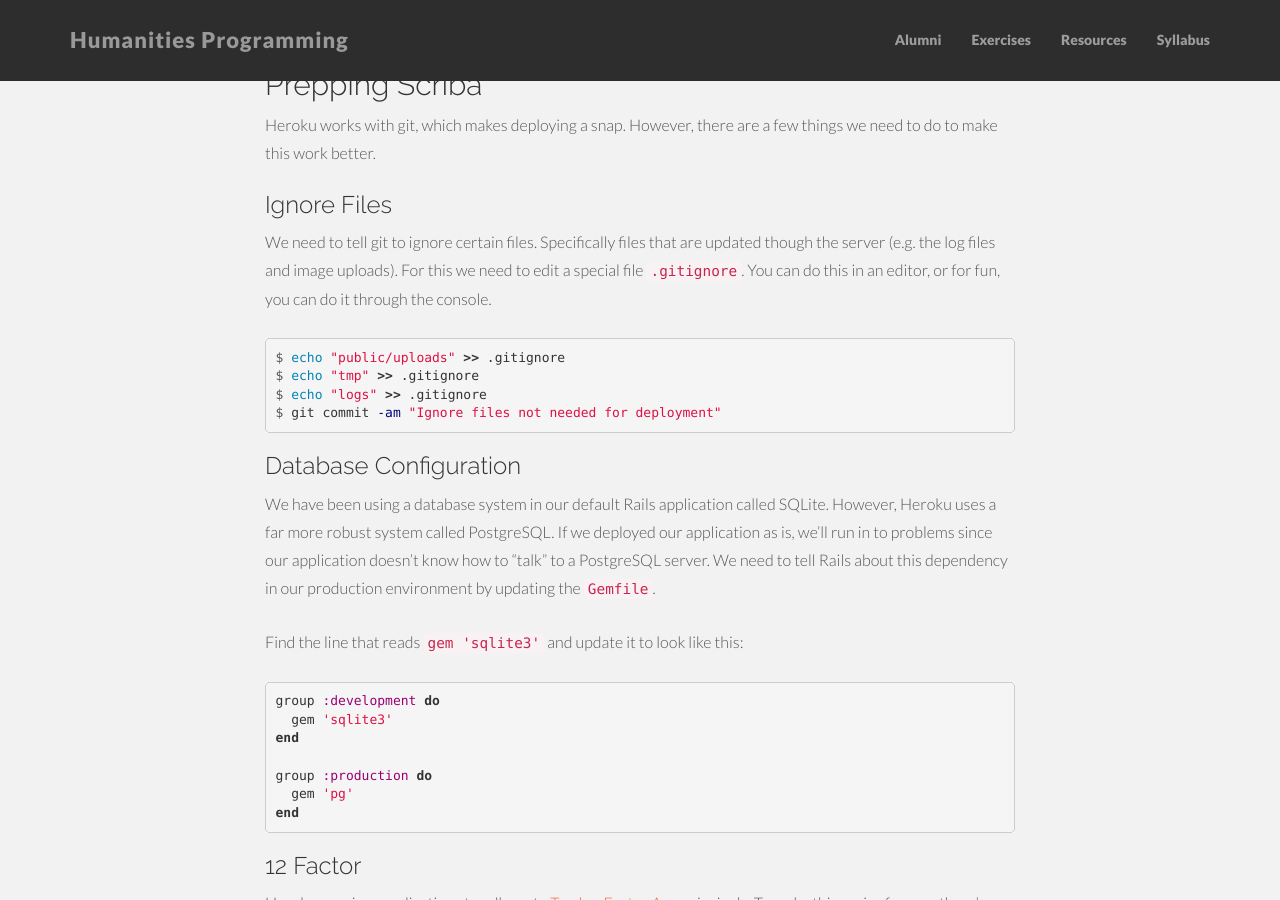
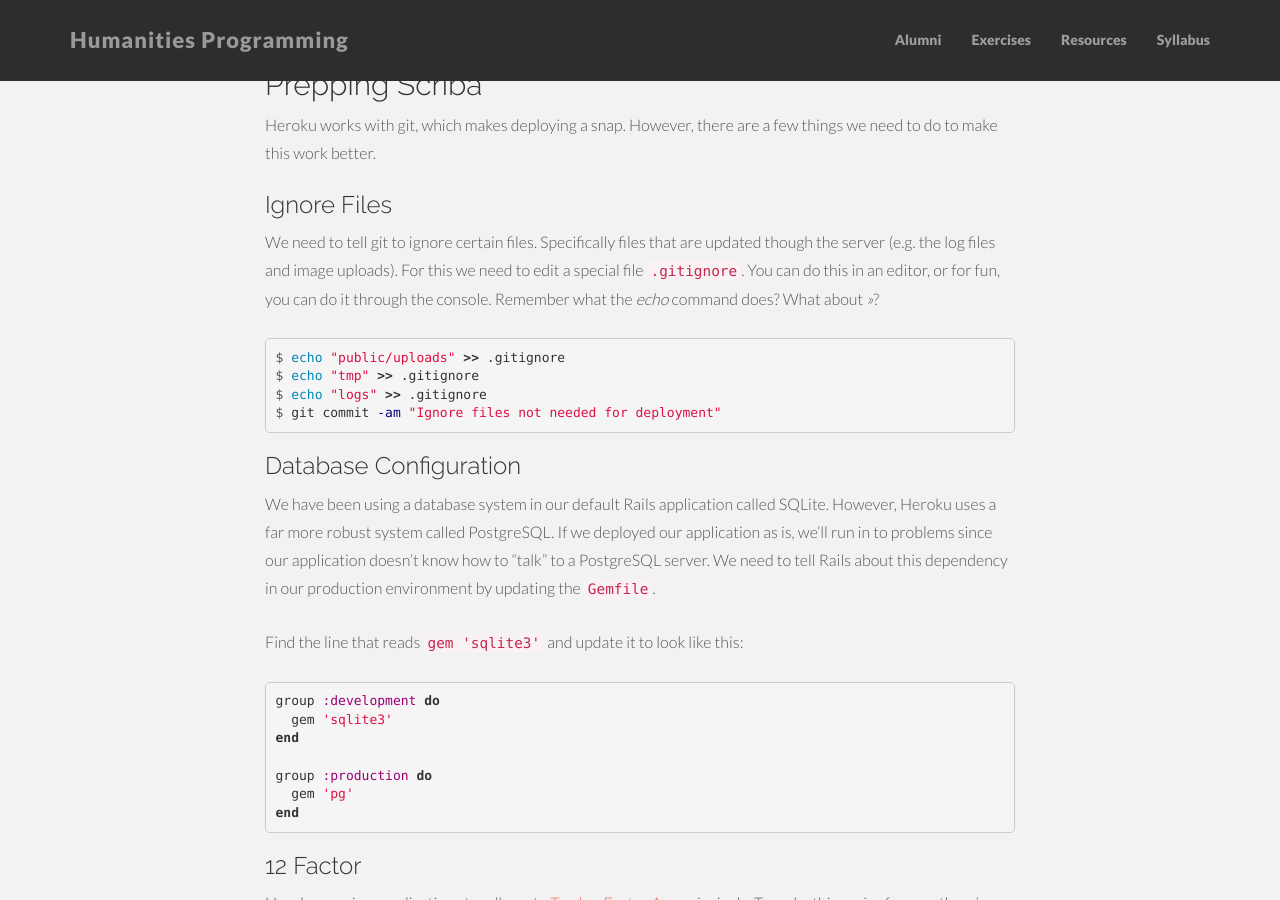
Before and after one commit to humanitiesprogramming/humanitiesprogramming.github.io, a Jekyll site: the page built from exercise-rails11.md, in a window 1280 px wide and 900 px high, scrolled down 486 px. Built offline with Jekyll 4.4.1, drawn with Linux system fonts in a browser that asks for light colours; nearby versions of some CDN libraries.

Commit message:
updates heroku guide

```diff
--- a/exercise-rails11.md
+++ b/exercise-rails11.md
@@ -30,7 +30,7 @@ things we need to do to make this work better.
 We need to tell git to ignore certain files. Specifically files that are
 updated though the server (e.g. the log files and image uploads). For this we
 need to edit a special file `.gitignore`. You can do this in an editor, or for
-fun, you can do it through the console.
+fun, you can do it through the console. Remember what the *echo* command does? What about *>>*?
 
 {% highlight console %}
 $ echo "public/uploads" >> .gitignore
```
